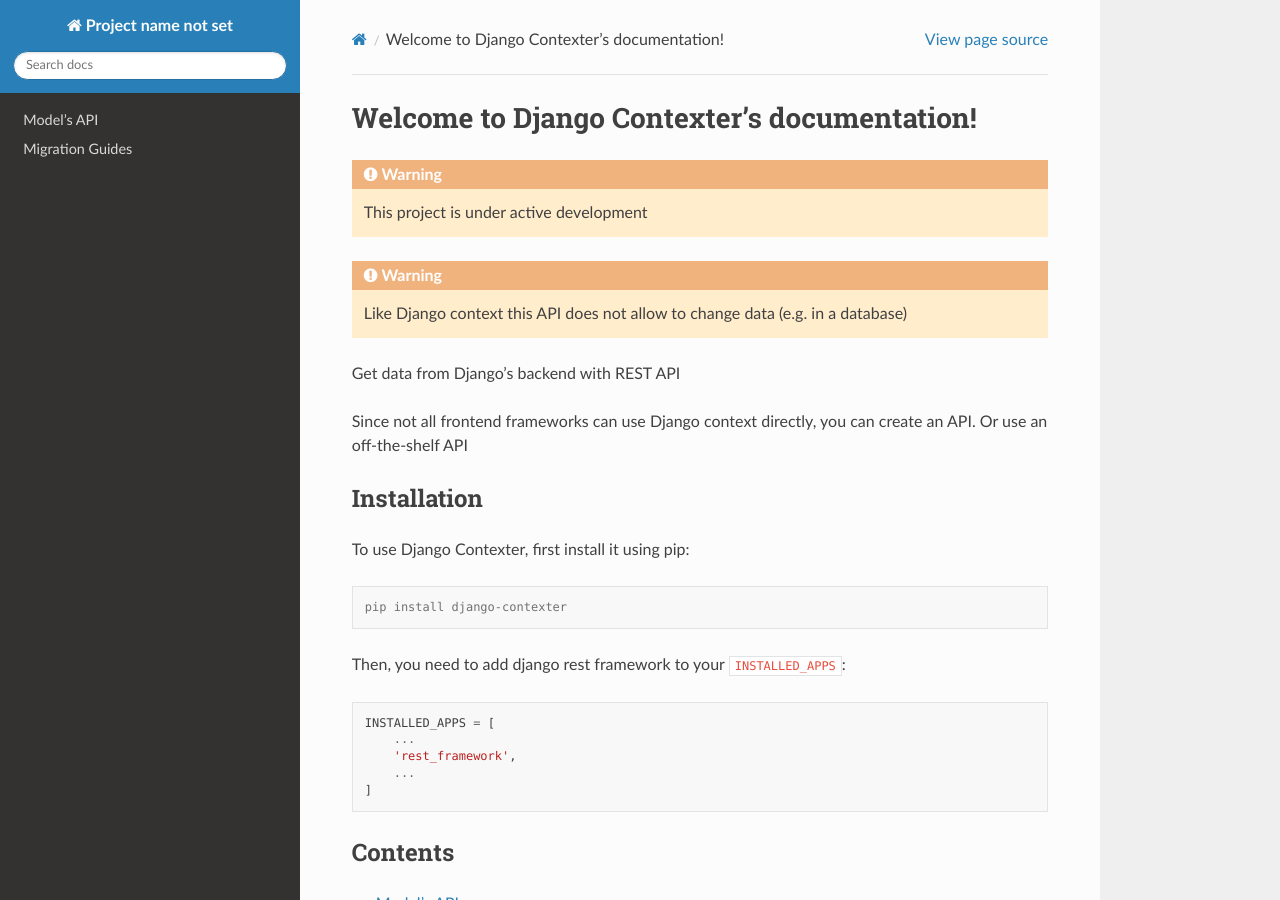
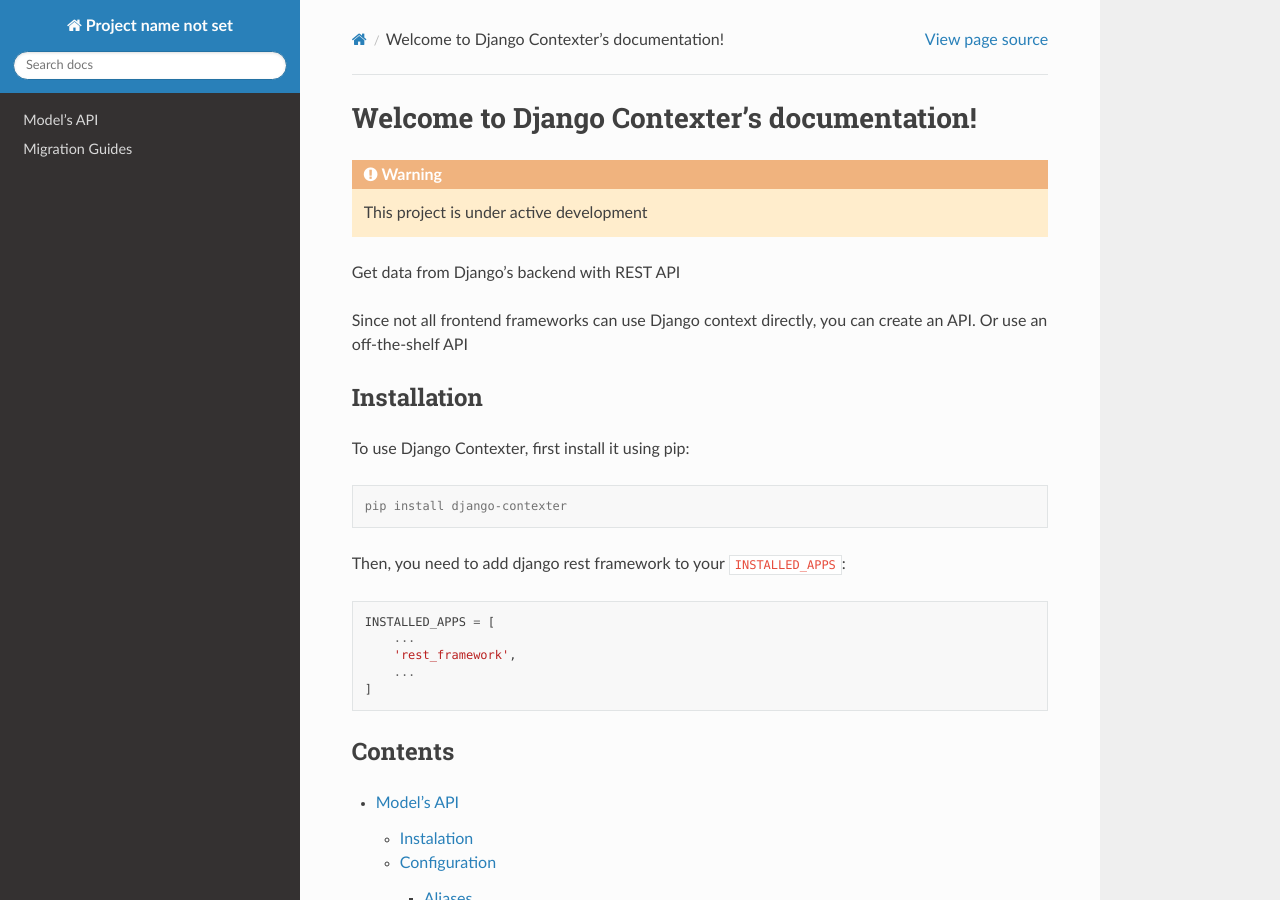
Before and after one commit to TheTS-labs/django_contexter, a Sphinx documentation site: the page built from docs/source/index.rst, in a window 1280 px wide and 900 px high. Built offline with Sphinx 7.4.7 and the Read the Docs theme 2.0.0, drawn with Linux system fonts in a browser that asks for light colours.

Commit message:
Update docs

```diff
--- a/docs/source/index.rst
+++ b/docs/source/index.rst
@@ -4,10 +4,6 @@
 .. warning::
 
    This project is under active development
-
-.. warning::
-
-   Like Django context this API does not allow to change data (e.g. in a database)
 
 Get data from Django's backend with REST API
 
--- a/docs/source/models.rst
+++ b/docs/source/models.rst
@@ -1,5 +1,9 @@
 Model's API
 ===========
+
+.. warning::
+
+   Like Django context this API does not allow to change data (e.g. in a database)
 
 Instalation
 +++++++++++
```
